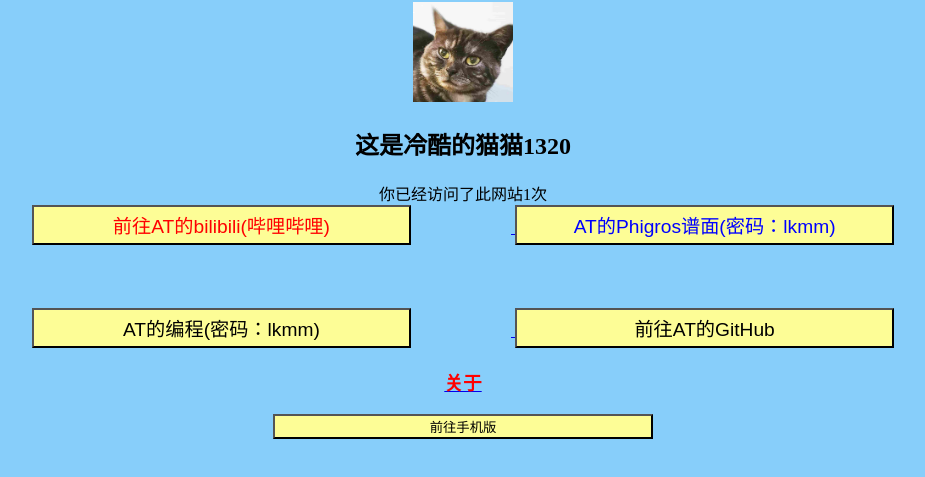
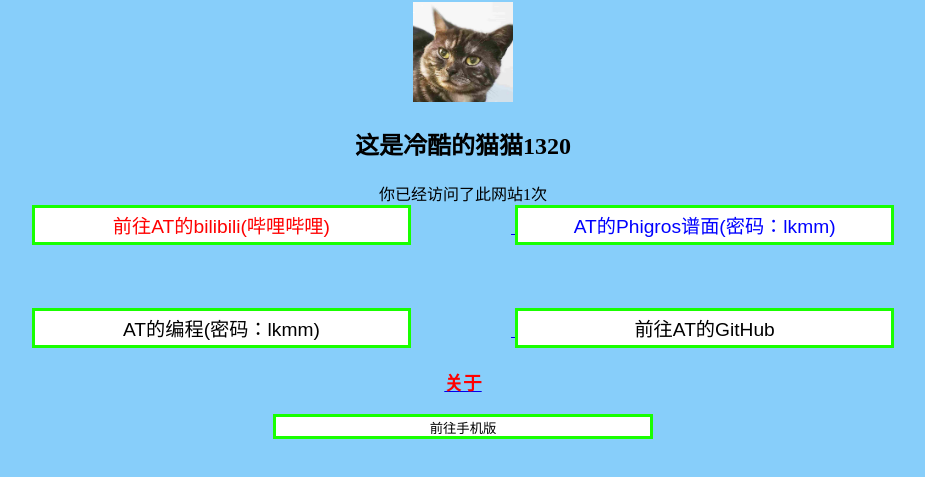
Before and after one commit to CHCAT1320/CN_1320, a plain HTML site: page index.html in a window 1280 px wide. Shown: the part 87-564 px from the top of the page, without its empty margins (177-1102 px from the left). Drawn offline with Linux system fonts and the light colour scheme.

Commit message:
更新 index.html

```diff
--- a/index.html
+++ b/index.html
@@ -1,4 +1,5 @@
 <!DOCTYPE html>
+<!-- html页面设置 -->
 <html lang="cn">
 <head>
     <meta charset="UTF-8">
@@ -6,10 +7,11 @@
     <link rel="icon" href="icon/favicon.ico"/>
 <meta name="viewport" content="width=device-width, initial-scale=1.0, maximum-scale=1.0, minimum-scale=1.0, user-scalable=no">
 </head>
-
+<!-- style全局属性 -->
 <style>
-    button{background-color: #fdfd96}
+    button{background-color: #ffffff}
     button:first-child{width: 30%;height: 40px}
+    button{border: 3px solid #19ff00}
 
 
 body {
@@ -39,7 +41,7 @@ body {
 </style>
 
 
-
+<!-- html页面 -->
 <body style="background-color: #87CEFA">
 
 
@@ -69,7 +71,7 @@ body {
 
     <a href="https://space.bilibili.com/1644970825?spm_id_from=333.1007.0.0">
 
-    <button style=";color: red ; margin-right:100px; font-size:120%">前往AT的bilibili(哔哩哔哩)</button>
+    <button style="; color: red; margin-right:100px; font-size:120%">前往AT的bilibili(哔哩哔哩)</button>
 
 </a>
     <a href="https://lengkumao.lanzoul.com/b041ksl4j">
@@ -108,7 +110,7 @@ body {
 
 
 
-
+<!-- html点击特效（百度的） -->
 <div style="margin-right:50px">
 <script>
     let div = document.createElement("div");
@@ -142,4 +144,5 @@ body {
 
 
 </body>
+<!--- 擦！ --->
 </html>
```
